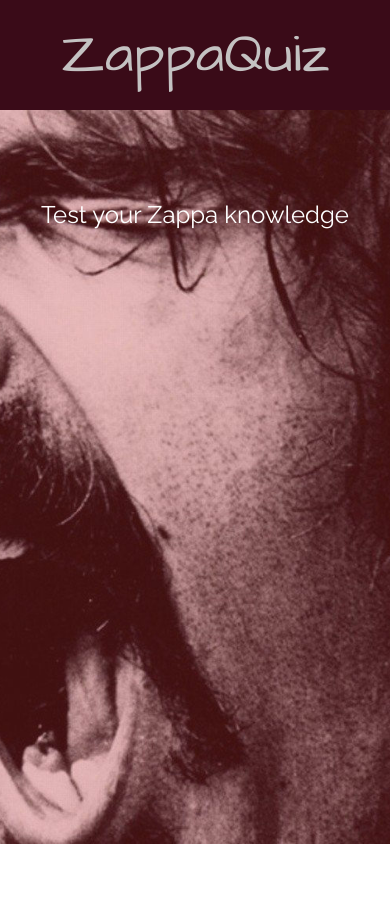
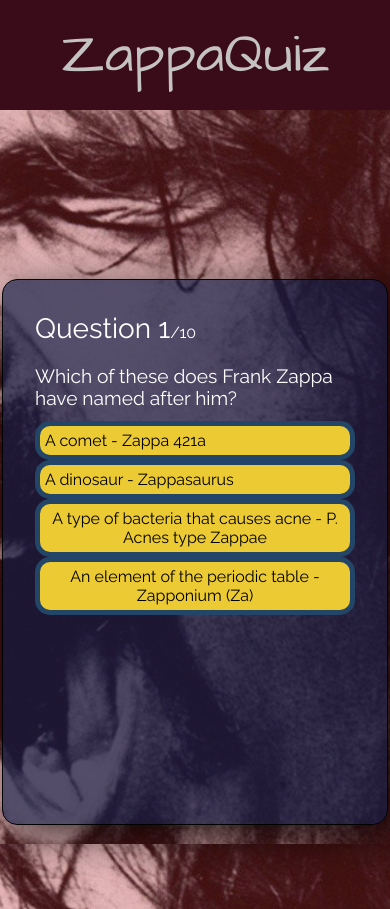
Before and after one commit to GidBerridge/react-quiz, a React (Create React App) app: page / in a window 390 px wide. Before the commit the page ends 844 px from the top, so only its background shows below. Built offline with nearby package versions, Linux system fonts and the light colour scheme.

Commit message:
hover bug on mobiles fixed

```diff
--- a/src/components/header/Header.jsx
+++ b/src/components/header/Header.jsx
@@ -12,7 +12,7 @@
     const handleShow = () => {
     setTimeout(() => {
       setIsActive(false)
-    }, 7000)
+    }, 3500)
 
   }
 
--- a/src/components/header/Header.scss
+++ b/src/components/header/Header.scss
@@ -35,7 +35,7 @@
 
 .fadeOut_1 {
   animation-name: fadeOut_1;
-  animation-duration: 3s;
+  animation-duration: 2s;
   animation-fill-mode: both;
   animation-timing-function: ease-out;
 }
@@ -55,7 +55,7 @@
 
 .fadeOut_2 {
   animation-name: fadeOut_2;
-  animation-duration: 8s;
+  animation-duration: 4s;
   animation-fill-mode: both;
   animation-timing-function: ease-out;
 }
@@ -91,7 +91,7 @@
 
 .fadeIn {
   animation-name: fadeIn;
-  animation-duration: 2s;
+  animation-duration: 1s;
   animation-fill-mode: both;
   animation-timing-function: ease-out;
 }
--- a/src/components/questionBox/QuestionBox.scss
+++ b/src/components/questionBox/QuestionBox.scss
@@ -19,7 +19,6 @@
   border-radius: 15px;
   box-shadow: 10px 10px 42px 0px rgba(0, 0, 0, 0.75);
   padding: 2rem;
-  margin: 20% auto;
 
   @media screen and (min-width: 710px) {
     display: flex;
@@ -28,6 +27,7 @@
   &__question {
     background-color: #0c1a44aa;
     width: 40rem;
+    margin: 20% auto;
 
     @media screen and (max-width: 710px) {
       width: 20rem;
@@ -38,15 +38,19 @@
 
   &__score {
     background-color: #0c6313c4;
-    // background-color: var(--color-psy-pink);
     font-size: 1.5rem;
     padding: 1rem 2rem;
+    margin: 25% auto;
+
+    @media screen and (max-width: 710px) {
+      margin: 12% auto;
+    }
 
     &--comment {
       background-color: #77231de0;
-      // background-color: var(--color-psy-mid-blue);
       font-size: 2.5rem;
       text-align: center;
+      margin: 0 auto;
 
       @media screen and (max-width: 710px) {
         margin: 1rem auto;
@@ -62,12 +66,16 @@
 
   &__try-again {
     max-width: 10rem;
-    // background-color: var(--color-psy-green);
     background-color: #0c1a44aa;
     color: #fff;
     font-size: 1.4rem;
     padding: 1.5rem;
     border: 2px solid #fff;
+    margin: 20% auto;
+
+    @media screen and (max-width: 710px) {
+      margin: 12% auto;
+    }
   }
 
   &__retry {
@@ -101,9 +109,10 @@
   border: 5px solid #234668;
   cursor: pointer;
 }
-
-button:hover {
-  background-color: rgb(248, 181, 80);
+@media screen and (min-width: 711px) {
+  button:hover {
+    background-color: rgb(248, 181, 80);
+  }
 }
 
 button:focus {
@@ -138,6 +147,7 @@
 
 .question-text {
   margin-bottom: 12px;
+  font-size: 1.2rem;
 }
 
 .timer-text {
```
